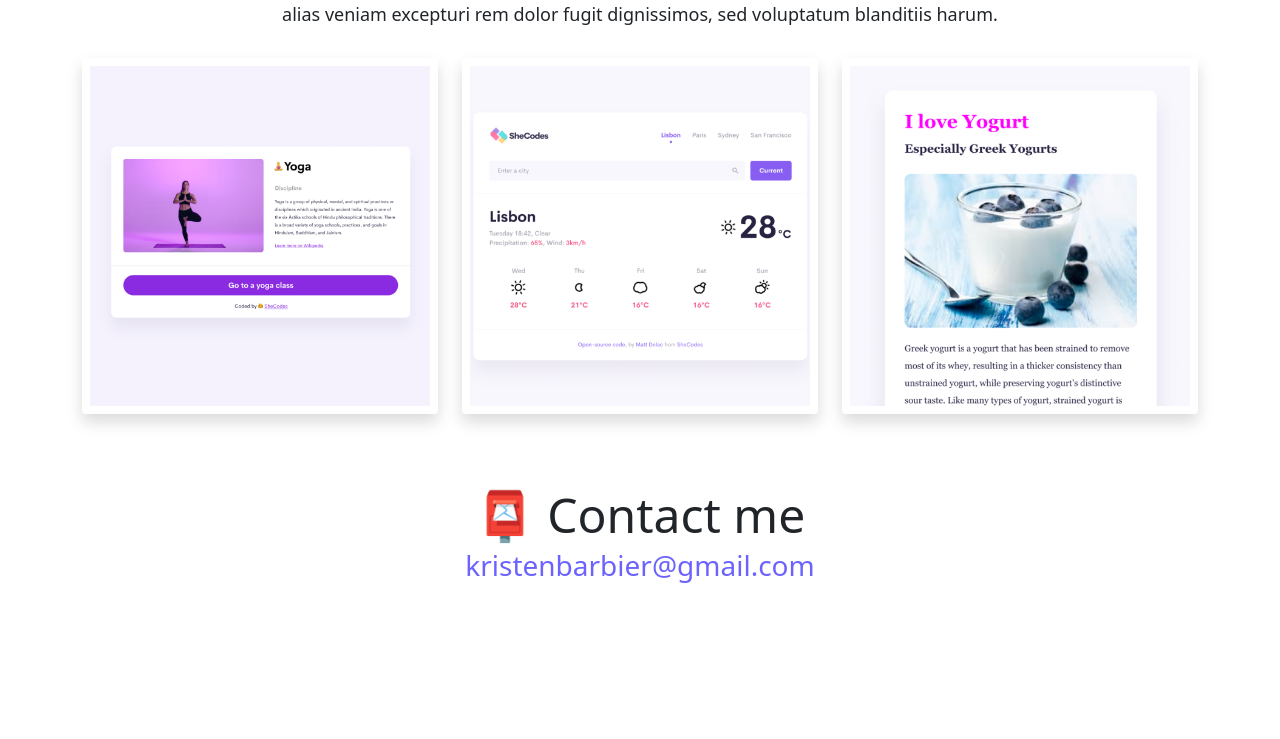
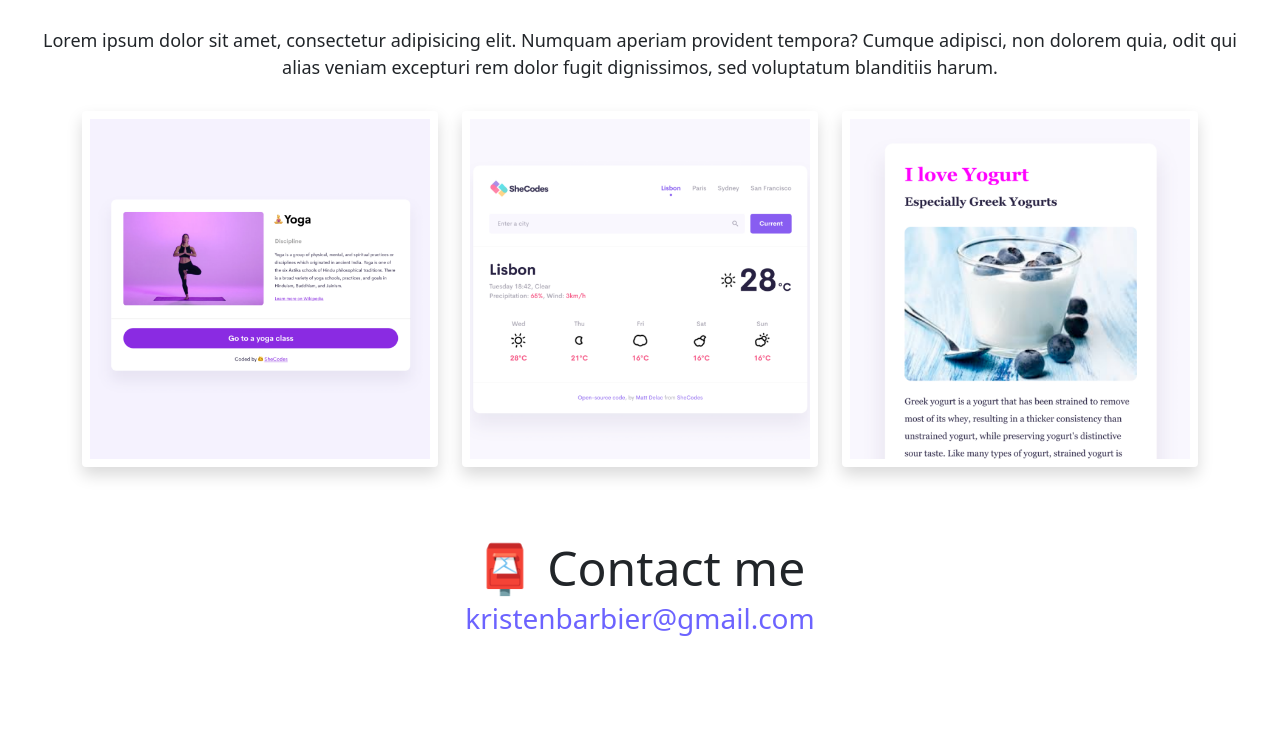
Before and after one commit to KTBarbier/responsive-about-me-project, a plain HTML site: page about.html in a window 1280 px wide. Shown: the part 247-986 px from the top of the page. Before the commit the page ends 833 px from the top, so only its background shows below. Drawn offline with nearby package versions, Linux system fonts and the light colour scheme.

Commit message:
added margin, made responise to ipad dimensions

```diff
--- a/style.css
+++ b/style.css
@@ -5,7 +5,7 @@
 }
 
 body {
-  margin: 0;
+  margin: 100px 0;
   font-family: var(--bs-font-sans-serif);
   font-size: 1rem;
   font-weight: 400;
@@ -110,7 +110,7 @@ p {
   color: white;
 }
 
-@media (max-width: 900px) {
+@media (max-width: 767px) {
   h1 {
     font-size: 48px;
     line-height: 1.5;
```
